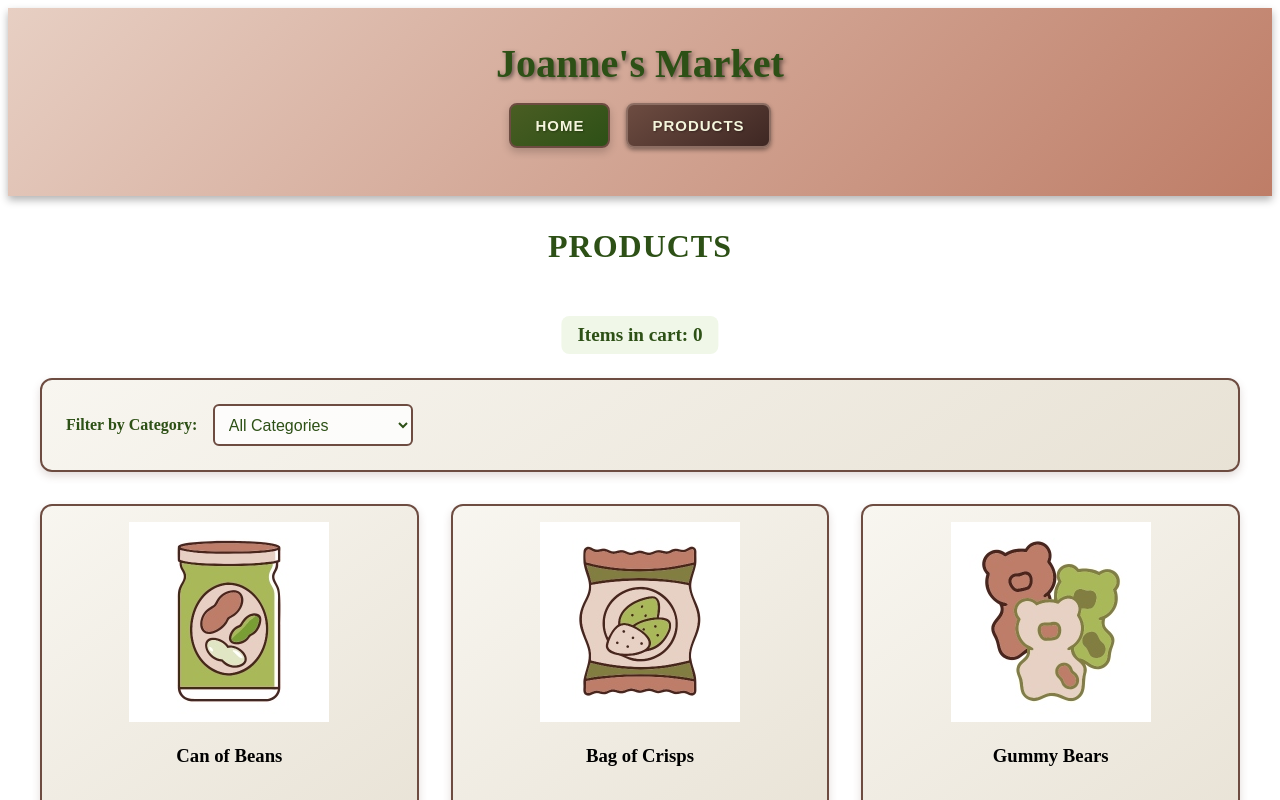
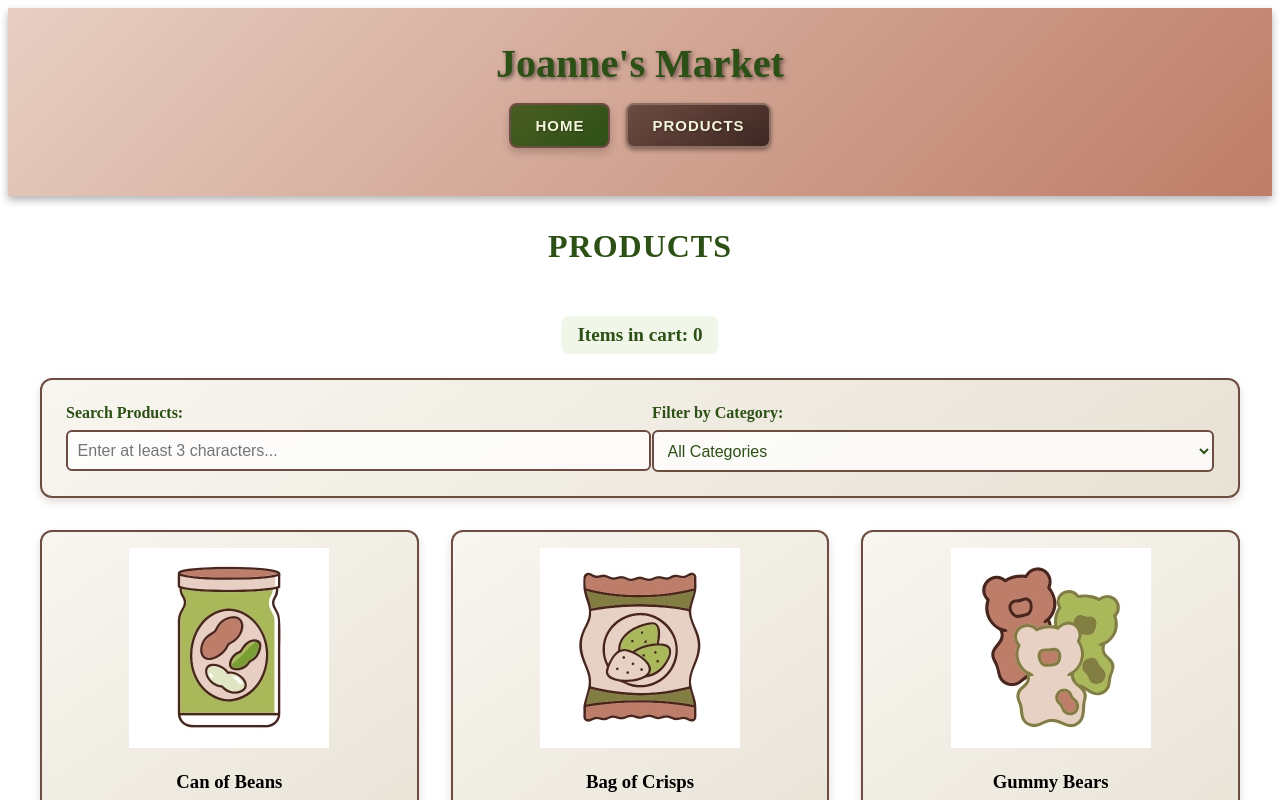
Before and after one commit to joanne-hoar/practice-session, an Angular app: page /products in a window 1280 px wide. Shown: the top 800 px of the page. Built offline with nearby package versions, Linux system fonts and the light colour scheme.

Commit message:
Add keyword search with validation

```diff
--- a/src/app/product-list/product-list.html
+++ b/src/app/product-list/product-list.html
@@ -1,5 +1,5 @@
-<!-- Search form component with reactive category filter -->
-<app-search-form (categoryChange)="onCategoryChange($event)"></app-search-form>
+<!-- Search form component with reactive keyword and category filters -->
+<app-search-form (searchChange)="onSearchChange($event)"></app-search-form>
 
 <div class="products-grid">
   <!-- Loop through filtered products using modern @for syntax -->
--- a/src/app/product-list/product-list.ts
+++ b/src/app/product-list/product-list.ts
@@ -3,7 +3,7 @@ import { ProductCard } from '../product-card/product-card';
 import { Product } from '../product';
 import { CartService } from '../services/cart-service';
 import { ProductService } from '../services/product-service';
-import { SearchForm } from '../search-form/search-form';
+import { SearchForm, SearchCriteria } from '../search-form/search-form';
 
 @Component({
   selector: 'app-product-list',
@@ -15,20 +15,35 @@ export class ProductList {
   cartService = inject(CartService);
   productService = inject(ProductService);
 
-  // Signal to track selected category
+  // Signals to track search criteria
+  searchKeyword = signal('');
   selectedCategory = signal('');
 
-  // Computed signal - automatically recalculates when selectedCategory changes
+  // Computed signal - automatically recalculates when search criteria change
   filteredProducts = computed(() => {
+    const keyword = this.searchKeyword().toLowerCase();
     const category = this.selectedCategory();
-    return category
+
+    // Get products filtered by category (or all if no category)
+    let products = category
       ? this.productService.getProductsByCategory(category)
       : this.productService.getAllProducts();
+
+    // Further filter by keyword if provided
+    if (keyword) {
+      products = products.filter(p =>
+        p.name.toLowerCase().includes(keyword) ||
+        p.description.toLowerCase().includes(keyword)
+      );
+    }
+
+    return products;
   });
 
-  // Called when search form emits category change
-  onCategoryChange(category: string) {
-    this.selectedCategory.set(category);
+  // Called when search form emits search criteria change
+  onSearchChange(criteria: SearchCriteria) {
+    this.searchKeyword.set(criteria.keyword);
+    this.selectedCategory.set(criteria.category);
   }
 
   // This method is triggered when the child emits the add to cart event
--- a/src/app/search-form/search-form.css
+++ b/src/app/search-form/search-form.css
@@ -5,9 +5,20 @@
   margin-bottom: 2rem;
   border: 2px solid #6d4c41;
   box-shadow: 0 4px 8px rgba(109, 76, 65, 0.2);
+}
+
+form {
   display: flex;
-  align-items: center;
-  gap: 1rem;
+  gap: 1.5rem;
+  flex-wrap: wrap;
+}
+
+.form-field {
+  flex: 1;
+  min-width: 250px;
+  display: flex;
+  flex-direction: column;
+  gap: 0.5rem;
 }
 
 label {
@@ -16,6 +27,7 @@ label {
   font-size: 1rem;
 }
 
+input,
 select {
   padding: 0.6rem;
   border: 2px solid #6d4c41;
@@ -23,12 +35,38 @@ select {
   font-size: 1rem;
   background: rgba(255, 255, 255, 0.8);
   color: #2d5016;
-  cursor: pointer;
-  min-width: 200px;
+  transition: all 0.3s ease;
 }
 
+input {
+  width: 100%;
+}
+
+select {
+  cursor: pointer;
+}
+
+/* Valid state */
+input:focus,
 select:focus {
   outline: none;
   border-color: #4a5d23;
   box-shadow: 0 2px 6px rgba(74, 93, 35, 0.2);
 }
+
+/* Invalid state when touched */
+input.ng-invalid.ng-touched {
+  border-color: #d32f2f;
+}
+
+/* Error messages styling */
+.error-messages {
+  margin-top: 0.25rem;
+}
+
+.error {
+  color: #d32f2f;
+  font-size: 0.85rem;
+  margin: 0.25rem 0;
+  font-weight: 600;
+}
--- a/src/app/search-form/search-form.html
+++ b/src/app/search-form/search-form.html
@@ -1,10 +1,38 @@
 <div class="search-form">
+  <form [formGroup]="searchForm">
+    <div class="form-field">
+      <label for="keyword">Search Products:</label>
+      <!-- Keyword input with reactive form control -->
+      <input
+        type="text"
+        id="keyword"
+        formControlName="keyword"
+        placeholder="Enter at least 3 characters..."
+      />
+      <!-- Show validation errors when field is touched and invalid -->
+      @if (searchForm.get('keyword')?.invalid && searchForm.get('keyword')?.touched) {
+        <div class="error-messages">
+          <!-- Specific error message for minLength -->
+          @if (searchForm.get('keyword')?.errors?.['minLength']) {
+            <p class="error">⚠️ Please enter at least 3 characters</p>
+          }
+          <!-- Specific error message for pattern -->
+          @if (searchForm.get('keyword')?.errors?.['pattern']) {
+            <p class="error">⚠️ Only letters, numbers, and spaces allowed</p>
+          }
+        </div>
+      }
+    </div>
+
+    <div class="form-field">
       <label for="category">Filter by Category:</label>
-  <!-- Reactive form control binding using [formControl] directive -->
-  <select id="category" [formControl]="categoryControl">
+      <!-- Category dropdown with reactive form control -->
+      <select id="category" formControlName="category">
         <option value="">All Categories</option>
         <option value="grocery">Grocery</option>
         <option value="clothing">Clothing</option>
         <option value="stationary">Stationary</option>
       </select>
     </div>
+  </form>
+</div>
--- a/src/app/search-form/search-form.ts
+++ b/src/app/search-form/search-form.ts
@@ -1,5 +1,10 @@
 import { Component, output } from '@angular/core';
-import { ReactiveFormsModule, FormControl } from '@angular/forms';
+import { ReactiveFormsModule, FormControl, FormGroup, Validators } from '@angular/forms';
+
+export interface SearchCriteria {
+  keyword: string;
+  category: string;
+}
 
 @Component({
   selector: 'app-search-form',
@@ -8,16 +13,31 @@ import { ReactiveFormsModule, FormControl } from '@angular/forms';
   styleUrl: './search-form.css',
 })
 export class SearchForm {
-  // Reactive form control for category dropdown
-  categoryControl = new FormControl('');
+  // Form group containing all search controls
+  searchForm = new FormGroup({
+    // Keyword control with validation rules
+    keyword: new FormControl('', [
+      Validators.minLength(3),  // Must be at least 3 characters
+      Validators.pattern(/^[a-zA-Z0-9\s]*$/)  // Only letters, numbers, and spaces
+    ]),
+    // Category control (no validation needed)
+    category: new FormControl('')
+  });
 
-  // Output event to notify parent when category changes
-  categoryChange = output<string>();
+  // Output event to notify parent when search criteria changes
+  searchChange = output<SearchCriteria>();
 
   constructor() {
-    // Subscribe to form control changes and emit to parent
-    this.categoryControl.valueChanges.subscribe(value => {
-      this.categoryChange.emit(value || '');
+    // Subscribe to form value changes
+    this.searchForm.valueChanges.subscribe(value => {
+      // Only emit if keyword is valid or empty
+      const keyword = this.searchForm.get('keyword');
+      if (keyword?.valid || keyword?.value === '') {
+        this.searchChange.emit({
+          keyword: value.keyword || '',
+          category: value.category || ''
+        });
+      }
     });
   }
 }
```
Lines whose indentation alone changed are shown as unchanged.
